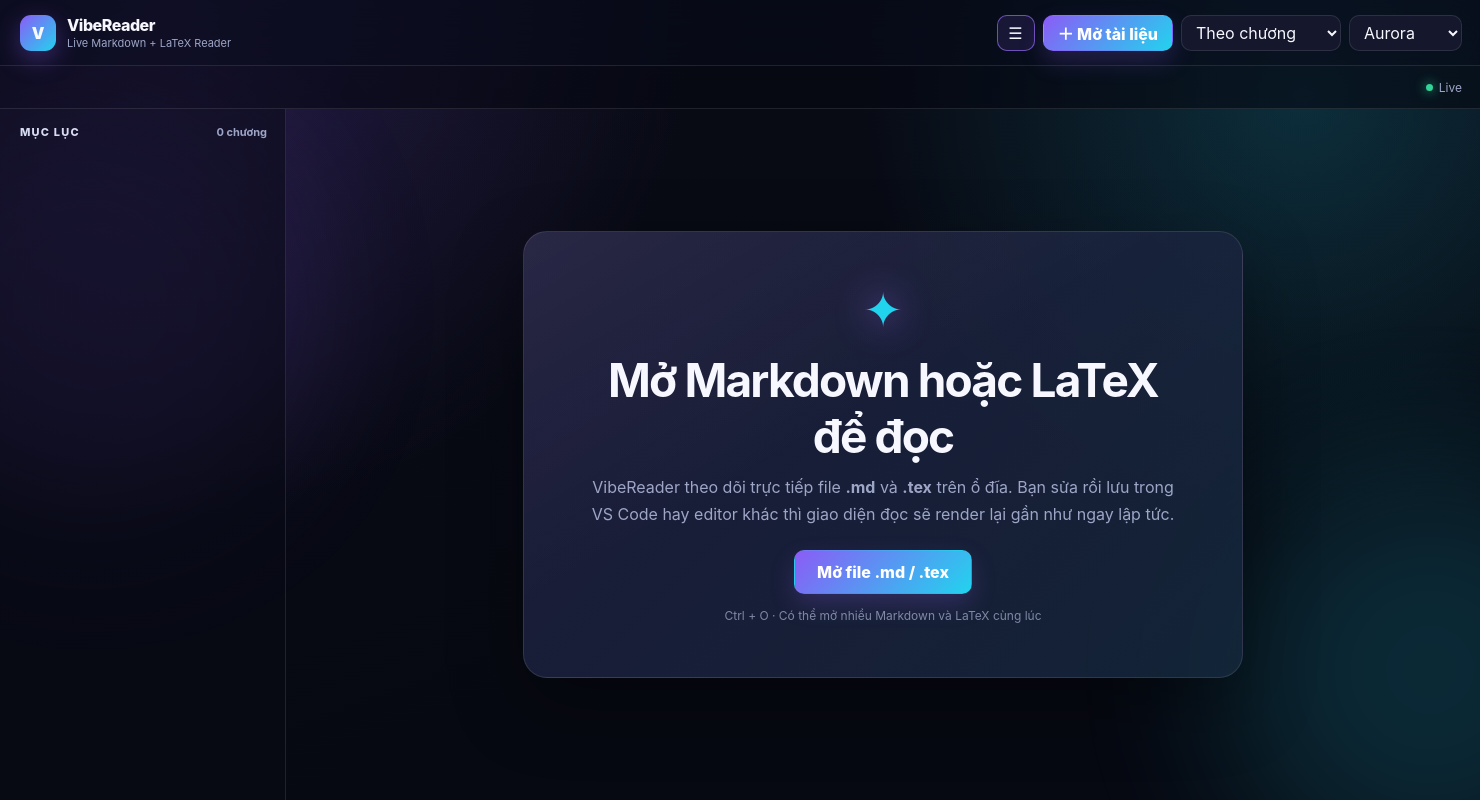
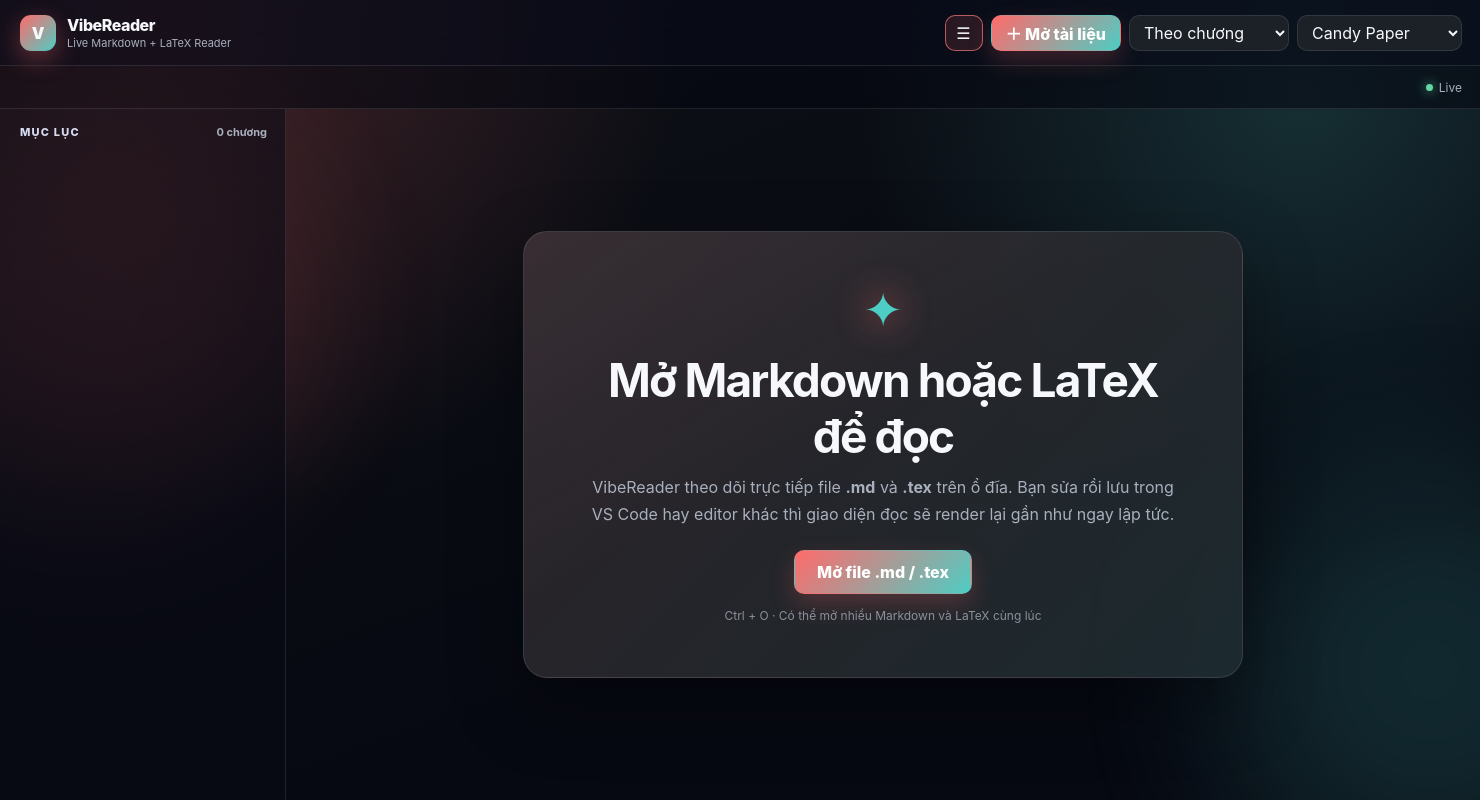
Before and after one commit to giabao1209/VibeCoder, an Electron app: page index.html in a window 1480 px wide. Drawn offline with nearby package versions, Linux system fonts and the light colour scheme; no server answers.

Commit message:
Add VibeReader document theme system v0.3

```diff
--- a/index.html
+++ b/index.html
@@ -8,6 +8,7 @@
   <link rel="stylesheet" href="./node_modules/katex/dist/katex.min.css" />
   <link rel="stylesheet" href="style.css" />
   <link rel="stylesheet" href="latex.css" />
+  <link rel="stylesheet" href="themes.css" />
 </head>
 <body data-theme="aurora">
   <div class="ambient ambient-a"></div>
@@ -30,11 +31,11 @@
           <option value="chapters">Theo chương</option>
           <option value="continuous">Cuộn liên tục</option>
         </select>
-        <select class="select-control" id="themeSelect" title="Màu giao diện">
-          <option value="aurora">Aurora</option>
-          <option value="sunset">Sunset</option>
-          <option value="ocean">Ocean</option>
-          <option value="forest">Forest</option>
+        <select class="select-control" id="themeSelect" title="Theme đọc">
+          <option value="aurora">Candy Paper</option>
+          <option value="sunset">Midnight Ink</option>
+          <option value="ocean">Ocean Glass</option>
+          <option value="forest">Sepia Scholar</option>
         </select>
       </div>
     </header>
--- a/package.json
+++ b/package.json
@@ -1,7 +1,7 @@
 {
   "name": "vibereader",
-  "version": "0.2.0",
-  "description": "A colorful live Markdown and LaTeX reader with tabs and chapter navigation.",
+  "version": "0.3.0",
+  "description": "A colorful live Markdown and LaTeX reader with tabs, chapter navigation, and document themes.",
   "main": "main.js",
   "scripts": {
     "start": "electron .",
@@ -36,6 +36,7 @@
       "index.html",
       "style.css",
       "latex.css",
+      "themes.css",
       "icon-512.png",
       "package.json"
     ],
--- /dev/null
+++ b/themes.css
@@ -0,0 +1,331 @@
+/* VibeReader document themes v0.3
+   Theme keys intentionally reuse the original values so existing preferences keep working:
+   aurora = Candy Paper (default), sunset = Midnight Ink, ocean = Ocean Glass, forest = Sepia Scholar.
+*/
+
+/* ---------- shared document-theme behavior ---------- */
+.markdown-document {
+  transition: background 180ms ease, color 180ms ease, border-color 180ms ease, box-shadow 180ms ease;
+}
+.markdown-document h1,
+.markdown-document h2,
+.markdown-document h3,
+.markdown-document h4,
+.markdown-document blockquote,
+.markdown-document table,
+.markdown-document code,
+.markdown-document pre,
+.markdown-document img {
+  transition: color 180ms ease, background 180ms ease, border-color 180ms ease, box-shadow 180ms ease;
+}
+
+/* =====================================================
+   CANDY PAPER — inspired by md2pdf.py, default theme
+   coral + teal + yellow on a bright paper canvas
+   ===================================================== */
+body[data-theme='aurora'] {
+  --bg: #0e1116;
+  --surface: rgba(25, 29, 35, 0.88);
+  --surface-strong: #1c2128;
+  --surface-soft: rgba(255,255,255,.055);
+  --border: rgba(255,255,255,.10);
+  --text: #f7f8fb;
+  --muted: #a9b0bd;
+  --accent: #ff6b6b;
+  --accent-2: #4ecdc4;
+  --accent-3: #ffd93d;
+  --success: #65d8a4;
+}
+body[data-theme='aurora'] .reader-scroll {
+  background:
+    radial-gradient(circle at 18% 10%, rgba(255,107,107,.08), transparent 28%),
+    radial-gradient(circle at 82% 20%, rgba(78,205,196,.08), transparent 30%),
+    #15191f;
+}
+body[data-theme='aurora'] .markdown-document {
+  width: min(980px, 100%);
+  background: #fcfcfc;
+  color: #2d3436;
+  border: 1px solid #eceff1;
+  border-radius: 18px;
+  box-shadow: 0 24px 70px rgba(0,0,0,.28);
+  font-family: "Segoe UI", Inter, ui-sans-serif, system-ui, sans-serif;
+  line-height: 1.68;
+}
+body[data-theme='aurora'] .markdown-document h1 {
+  margin-bottom: 30px;
+  padding-bottom: 15px;
+  text-align: center;
+  font-size: clamp(38px, 5vw, 58px);
+  letter-spacing: -.035em;
+  background: linear-gradient(135deg, #ff6b6b, #4ecdc4);
+  -webkit-background-clip: text;
+  background-clip: text;
+  color: transparent;
+  border-bottom: 3px solid rgba(78,205,196,.20);
+}
+body[data-theme='aurora'] .markdown-document h2 {
+  position: relative;
+  margin-top: 42px;
+  padding-bottom: 10px;
+  color: #4ecdc4;
+  font-size: 30px;
+}
+body[data-theme='aurora'] .markdown-document h2::after {
+  content: '';
+  position: absolute;
+  left: 0;
+  bottom: 0;
+  width: 64px;
+  height: 4px;
+  border-radius: 999px;
+  background: linear-gradient(135deg, #ff6b6b, #4ecdc4);
+}
+body[data-theme='aurora'] .markdown-document h3 { color: #ff6b6b; font-size: 21px; }
+body[data-theme='aurora'] .markdown-document h4 { color: #334155; }
+body[data-theme='aurora'] .markdown-document p,
+body[data-theme='aurora'] .markdown-document li,
+body[data-theme='aurora'] .markdown-document em { color: #3f474a; }
+body[data-theme='aurora'] .markdown-document strong { color: #20272a; }
+body[data-theme='aurora'] .markdown-document a { color: #ff5f67; text-decoration-color: rgba(255,95,103,.35); }
+body[data-theme='aurora'] .markdown-document li::marker { color: #4ecdc4; }
+body[data-theme='aurora'] .markdown-document hr {
+  background: linear-gradient(90deg, transparent, rgba(78,205,196,.45), rgba(255,107,107,.45), transparent);
+}
+body[data-theme='aurora'] .markdown-document blockquote {
+  color: #555;
+  border: 0;
+  border-left: 5px solid #ffd93d;
+  border-radius: 0 15px 15px 0;
+  background: rgba(255,217,61,.11);
+  box-shadow: 0 4px 15px rgba(0,0,0,.04);
+  font-style: italic;
+}
+body[data-theme='aurora'] .markdown-document code:not(pre code) {
+  color: #ff4757;
+  background: rgba(255,107,107,.10);
+  border: 0;
+  font-weight: 650;
+}
+body[data-theme='aurora'] .markdown-document pre.hljs {
+  background: #282a36;
+  border: 0;
+  box-shadow: 0 10px 30px rgba(0,0,0,.16);
+}
+body[data-theme='aurora'] .markdown-document table {
+  border: 0;
+  box-shadow: 0 5px 20px rgba(0,0,0,.07);
+  border-radius: 12px;
+}
+body[data-theme='aurora'] .markdown-document th {
+  color: #fff;
+  background: linear-gradient(135deg, #ff6b6b, #4ecdc4);
+  border-color: rgba(255,255,255,.20);
+}
+body[data-theme='aurora'] .markdown-document td {
+  color: #364046;
+  background: #fff;
+  border-color: #eef1f2;
+}
+body[data-theme='aurora'] .markdown-document tr:nth-child(even) td { background: #f8f9fa; }
+body[data-theme='aurora'] .markdown-document img {
+  border: 0;
+  border-radius: 12px;
+  box-shadow: 0 5px 20px rgba(0,0,0,.12);
+}
+body[data-theme='aurora'] .markdown-document .katex { color: #263238; }
+
+/* =====================================================
+   MIDNIGHT INK — dark editorial / neon technical theme
+   ===================================================== */
+body[data-theme='sunset'] {
+  --bg: #090a12;
+  --surface: rgba(18,19,34,.90);
+  --surface-strong: #15172a;
+  --surface-soft: rgba(255,255,255,.05);
+  --border: rgba(255,255,255,.09);
+  --text: #f7f5ff;
+  --muted: #a7a3bd;
+  --accent: #c084fc;
+  --accent-2: #22d3ee;
+  --accent-3: #fb7185;
+}
+body[data-theme='sunset'] .reader-scroll {
+  background:
+    radial-gradient(circle at 18% 8%, rgba(192,132,252,.08), transparent 28%),
+    radial-gradient(circle at 84% 18%, rgba(34,211,238,.07), transparent 32%),
+    #0d0f1a;
+}
+body[data-theme='sunset'] .markdown-document {
+  background: linear-gradient(180deg, rgba(192,132,252,.045), transparent 240px), #141726;
+  color: #e8e8f3;
+  border-color: rgba(255,255,255,.09);
+  box-shadow: 0 28px 80px rgba(0,0,0,.36);
+}
+body[data-theme='sunset'] .markdown-document h1 {
+  background: linear-gradient(105deg, #d8b4fe, #67e8f9, #f9a8d4);
+  -webkit-background-clip: text;
+  background-clip: text;
+  color: transparent;
+}
+body[data-theme='sunset'] .markdown-document h2 { color: #67e8f9; }
+body[data-theme='sunset'] .markdown-document h3 { color: #f0abfc; }
+body[data-theme='sunset'] .markdown-document h4,
+body[data-theme='sunset'] .markdown-document strong { color: #fff; }
+body[data-theme='sunset'] .markdown-document p,
+body[data-theme='sunset'] .markdown-document li,
+body[data-theme='sunset'] .markdown-document em { color: #d7d7e6; }
+body[data-theme='sunset'] .markdown-document a { color: #f9a8d4; }
+body[data-theme='sunset'] .markdown-document blockquote {
+  border-color: rgba(192,132,252,.28);
+  border-left-color: #c084fc;
+  background: linear-gradient(100deg, rgba(192,132,252,.12), rgba(34,211,238,.035));
+  color: #dedcf1;
+}
+body[data-theme='sunset'] .markdown-document code:not(pre code) {
+  color: #f9a8d4;
+  border-color: rgba(249,168,212,.18);
+  background: rgba(249,168,212,.08);
+}
+body[data-theme='sunset'] .markdown-document pre.hljs { background: #090b13; }
+body[data-theme='sunset'] .markdown-document th { background: linear-gradient(135deg, rgba(192,132,252,.24), rgba(34,211,238,.16)); }
+body[data-theme='sunset'] .markdown-document .katex { color: #f5f3ff; }
+
+/* =====================================================
+   OCEAN GLASS — airy blue/teal paper theme
+   ===================================================== */
+body[data-theme='ocean'] {
+  --bg: #07151c;
+  --surface: rgba(10,36,47,.88);
+  --surface-strong: #0e2935;
+  --surface-soft: rgba(255,255,255,.055);
+  --border: rgba(202,241,255,.11);
+  --text: #ecfbff;
+  --muted: #9fc4cf;
+  --accent: #2dd4bf;
+  --accent-2: #60a5fa;
+  --accent-3: #38bdf8;
+}
+body[data-theme='ocean'] .reader-scroll {
+  background:
+    radial-gradient(circle at 20% 10%, rgba(45,212,191,.10), transparent 28%),
+    radial-gradient(circle at 80% 16%, rgba(96,165,250,.10), transparent 30%),
+    #0b1d25;
+}
+body[data-theme='ocean'] .markdown-document {
+  background: linear-gradient(180deg, rgba(96,165,250,.055), transparent 240px), #f4fbfd;
+  color: #18333d;
+  border-color: #d7ebf1;
+  box-shadow: 0 26px 70px rgba(1,18,24,.28);
+}
+body[data-theme='ocean'] .markdown-document h1 {
+  background: linear-gradient(110deg, #0f766e, #2563eb, #0891b2);
+  -webkit-background-clip: text;
+  background-clip: text;
+  color: transparent;
+}
+body[data-theme='ocean'] .markdown-document h2 { color: #0f8c88; }
+body[data-theme='ocean'] .markdown-document h3 { color: #2563eb; }
+body[data-theme='ocean'] .markdown-document h4,
+body[data-theme='ocean'] .markdown-document strong { color: #17313a; }
+body[data-theme='ocean'] .markdown-document p,
+body[data-theme='ocean'] .markdown-document li,
+body[data-theme='ocean'] .markdown-document em { color: #31505a; }
+body[data-theme='ocean'] .markdown-document a { color: #2563eb; }
+body[data-theme='ocean'] .markdown-document li::marker { color: #0f9f98; }
+body[data-theme='ocean'] .markdown-document blockquote {
+  color: #28515c;
+  border: 1px solid rgba(45,212,191,.24);
+  border-left: 5px solid #2dd4bf;
+  background: linear-gradient(100deg, rgba(45,212,191,.11), rgba(96,165,250,.07));
+}
+body[data-theme='ocean'] .markdown-document code:not(pre code) {
+  color: #0e7490;
+  background: #e6f7fb;
+  border-color: #ccebf2;
+}
+body[data-theme='ocean'] .markdown-document pre.hljs {
+  background: #0b2530;
+  border-color: rgba(255,255,255,.05);
+}
+body[data-theme='ocean'] .markdown-document table { border-color: #d6e8ed; }
+body[data-theme='ocean'] .markdown-document th {
+  color: #fff;
+  background: linear-gradient(135deg, #0f9f98, #3b82f6);
+  border-color: rgba(255,255,255,.18);
+}
+body[data-theme='ocean'] .markdown-document td { color: #31505a; background: #fbfeff; border-color: #e1eef1; }
+body[data-theme='ocean'] .markdown-document tr:nth-child(even) td { background: #eef8fb; }
+body[data-theme='ocean'] .markdown-document .katex { color: #17313a; }
+
+/* =====================================================
+   SEPIA SCHOLAR — warm book / academic reading theme
+   ===================================================== */
+body[data-theme='forest'] {
+  --bg: #17130d;
+  --surface: rgba(42,34,24,.90);
+  --surface-strong: #33291d;
+  --surface-soft: rgba(255,245,225,.055);
+  --border: rgba(255,239,210,.11);
+  --text: #fff8eb;
+  --muted: #c1ad90;
+  --accent: #c07a48;
+  --accent-2: #a7a85c;
+  --accent-3: #d6a657;
+}
+body[data-theme='forest'] .reader-scroll {
+  background:
+    radial-gradient(circle at 18% 10%, rgba(192,122,72,.08), transparent 28%),
+    radial-gradient(circle at 82% 18%, rgba(167,168,92,.07), transparent 30%),
+    #211a12;
+}
+body[data-theme='forest'] .markdown-document {
+  background: #fbf4e8;
+  color: #463b2e;
+  border-color: #e8dac6;
+  box-shadow: 0 26px 70px rgba(20,13,6,.30);
+  font-family: Georgia, "Times New Roman", serif;
+  line-height: 1.74;
+}
+body[data-theme='forest'] .markdown-document h1 {
+  color: #7a4d2f;
+  background: none;
+  -webkit-text-fill-color: currentColor;
+  border-bottom: 2px solid #d9b890;
+  padding-bottom: 14px;
+}
+body[data-theme='forest'] .markdown-document h2 { color: #8b5e34; }
+body[data-theme='forest'] .markdown-document h3 { color: #6f7840; }
+body[data-theme='forest'] .markdown-document h4,
+body[data-theme='forest'] .markdown-document strong { color: #3b2e22; }
+body[data-theme='forest'] .markdown-document p,
+body[data-theme='forest'] .markdown-document li,
+body[data-theme='forest'] .markdown-document em { color: #4e4336; }
+body[data-theme='forest'] .markdown-document a { color: #9b5f31; }
+body[data-theme='forest'] .markdown-document li::marker { color: #9a7a45; }
+body[data-theme='forest'] .markdown-document blockquote {
+  color: #5c4d3d;
+  border: 1px solid #ead9bd;
+  border-left: 5px solid #c9a061;
+  background: #f4ead8;
+  box-shadow: none;
+}
+body[data-theme='forest'] .markdown-document code:not(pre code) {
+  color: #8b4f35;
+  background: #f0e1cf;
+  border-color: #e2cdb3;
+}
+body[data-theme='forest'] .markdown-document pre.hljs {
+  background: #29231d;
+  border-color: rgba(255,255,255,.04);
+}
+body[data-theme='forest'] .markdown-document table { border-color: #e2d2bd; }
+body[data-theme='forest'] .markdown-document th {
+  color: #fffaf2;
+  background: linear-gradient(135deg, #9b6841, #8f8f4f);
+  border-color: rgba(255,255,255,.16);
+}
+body[data-theme='forest'] .markdown-document td { color: #4e4336; background: #fffaf1; border-color: #eadfce; }
+body[data-theme='forest'] .markdown-document tr:nth-child(even) td { background: #f5ecdf; }
+body[data-theme='forest'] .markdown-document img { border-color: #e0cfb8; box-shadow: 0 10px 26px rgba(75,50,25,.13); }
+body[data-theme='forest'] .markdown-document .katex { color: #3b2e22; }
```
Also changed, not shown: README.md.
